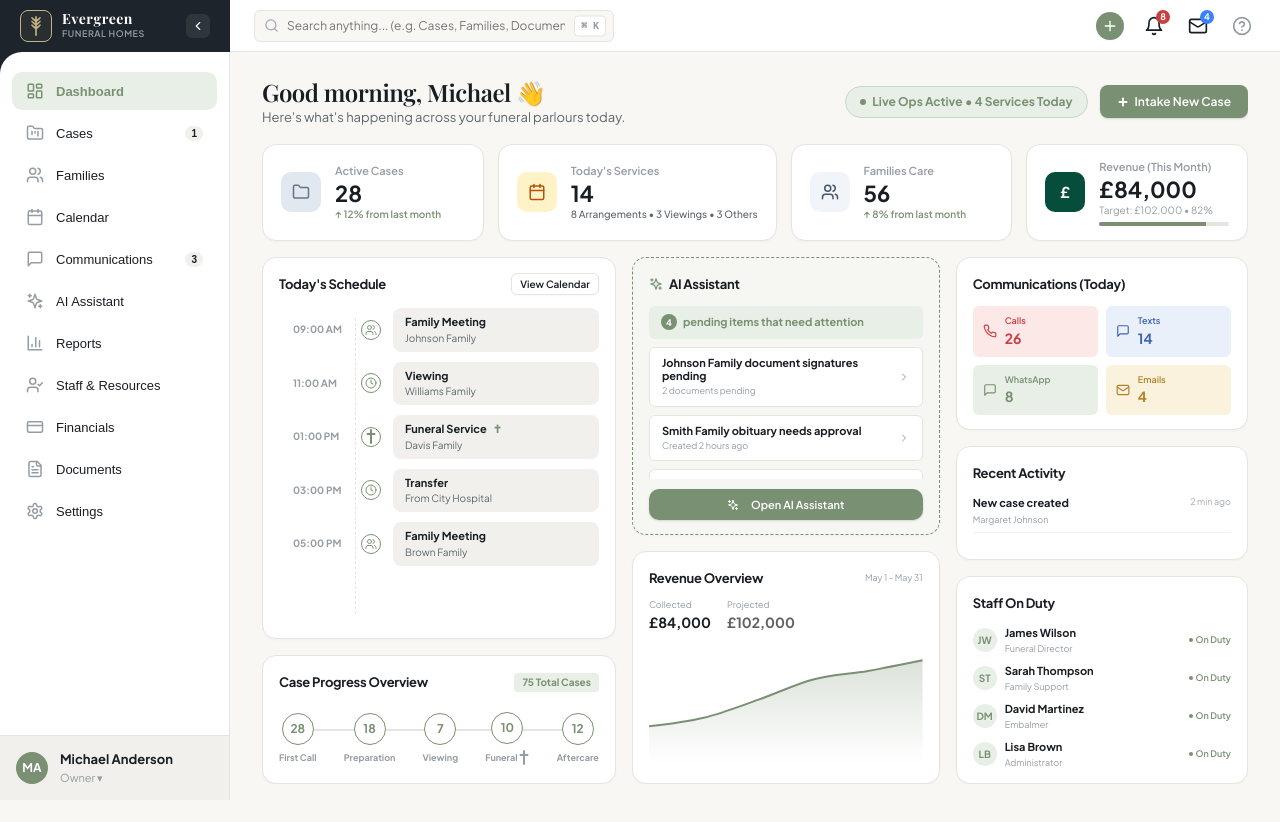
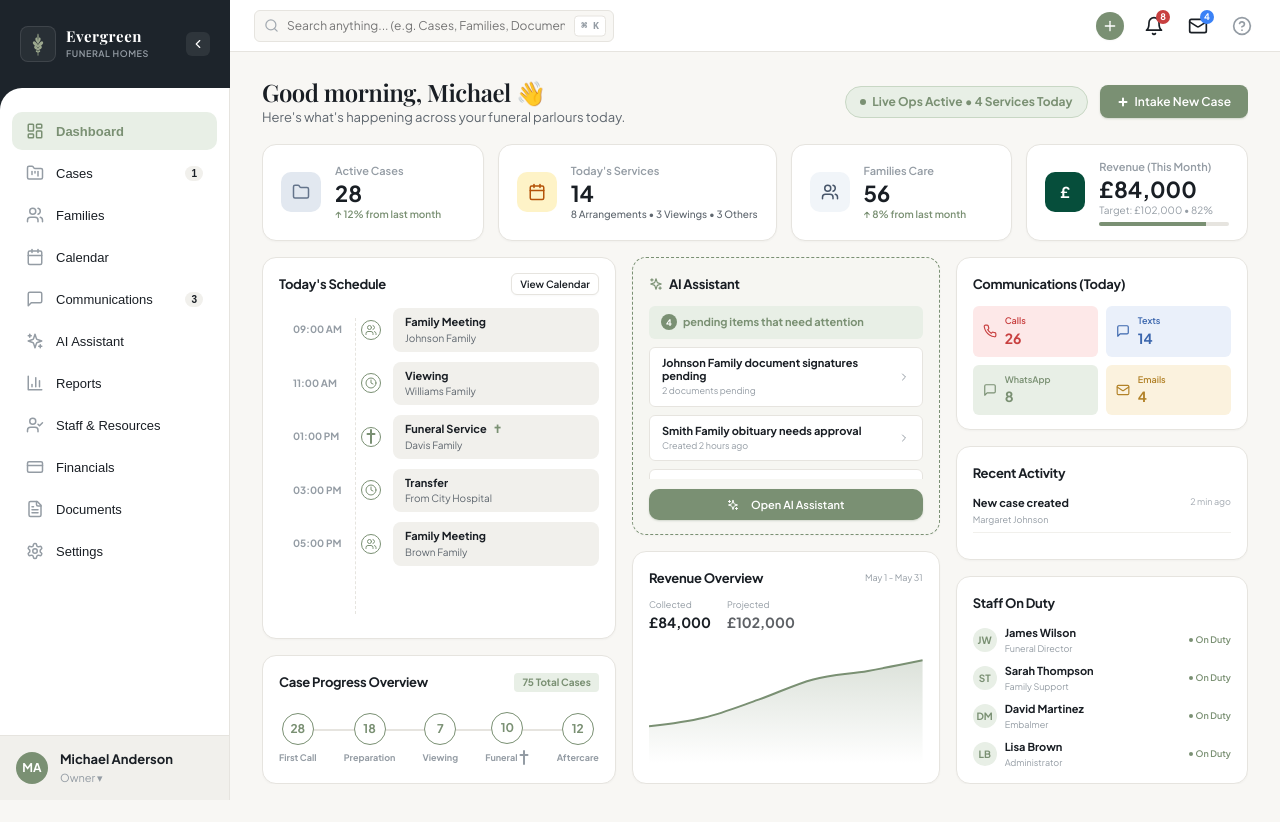
Before and after one commit to sanjaymarwal448-lab/Funeral_CRM, a React (Vite) app: page / in a window 1280 px wide. Built offline with nearby package versions, Linux system fonts and the light colour scheme; a web font is replaced by a local one.

Commit message:
Update Sidebar logo with high-fidelity leaf SVG and enlarge brand header to 88px

```diff
--- a/src/components/layout/Sidebar.tsx
+++ b/src/components/layout/Sidebar.tsx
@@ -45,16 +45,25 @@ export const Sidebar: React.FC = () => {
 
   const sidebarWidth = isSidebarCollapsed ? 'var(--sidebar-collapsed-width)' : 'var(--sidebar-width)';
 
-  // Elegant branching leaf logo SVG matching the luxury logo in the mockup
+  // High-fidelity recreation of the attached branching leaf emblem logo
   const BrandLogo = () => (
-    <svg width="22" height="22" viewBox="0 0 24 24" fill="none" xmlns="http://www.w3.org/2000/svg" style={{ color: 'var(--golden-emblem)' }}>
-      <path d="M12 2C12 2 12 22 12 22" stroke="currentColor" strokeWidth="1.8" strokeLinecap="round"/>
-      <path d="M12 6C14.5 5 16.5 3 16.5 3C16.5 3 14 6 12 7" stroke="currentColor" strokeWidth="1.5" strokeLinecap="round" strokeLinejoin="round"/>
-      <path d="M12 10C14.5 9 16.5 7 16.5 7C16.5 7 14 10 12 11" stroke="currentColor" strokeWidth="1.5" strokeLinecap="round" strokeLinejoin="round"/>
-      <path d="M12 14C14.5 13 16.5 11 16.5 11C16.5 11 14 14 12 15" stroke="currentColor" strokeWidth="1.5" strokeLinecap="round" strokeLinejoin="round"/>
-      <path d="M12 6C9.5 5 7.5 3 7.5 3C7.5 3 10 6 12 7" stroke="currentColor" strokeWidth="1.5" strokeLinecap="round" strokeLinejoin="round"/>
-      <path d="M12 10C9.5 9 7.5 7 7.5 7C7.5 7 10 10 12 11" stroke="currentColor" strokeWidth="1.5" strokeLinecap="round" strokeLinejoin="round"/>
-      <path d="M12 14C9.5 13 7.5 11 7.5 11C7.5 11 10 14 12 15" stroke="currentColor" strokeWidth="1.5" strokeLinecap="round" strokeLinejoin="round"/>
+    <svg viewBox="0 0 100 100" width="28" height="28" fill="none" xmlns="http://www.w3.org/2000/svg" style={{ color: '#9CA88E' }}>
+      {/* Stem */}
+      <path d="M50 90C50 90 50 42 50 15" stroke="currentColor" strokeWidth="3" strokeLinecap="round"/>
+      {/* Top center leaf */}
+      <path d="M50 35C47 25 50 15 50 15C50 15 53 25 50 35Z" fill="currentColor"/>
+      {/* Upper pair of leaves */}
+      <path d="M50 48C39 39 39 30 43 27C47 24 49 33 50 40Z" fill="currentColor"/>
+      <path d="M50 48C61 39 61 30 57 27C53 24 51 33 50 40Z" fill="currentColor"/>
+      {/* Middle pair of leaves */}
+      <path d="M50 62C32 54 28 45 34 41C40 37 46 48 50 55Z" fill="currentColor"/>
+      <path d="M50 62C68 54 72 45 66 41C60 37 54 48 50 55Z" fill="currentColor"/>
+      {/* Lower pair of leaves */}
+      <path d="M50 72C36 68 34 61 38 57C42 53 47 62 50 67Z" fill="currentColor"/>
+      <path d="M50 72C64 68 66 61 62 57C58 53 53 62 50 67Z" fill="currentColor"/>
+      {/* Small lowest pair of leaves */}
+      <path d="M50 80C43 80 40 75 43 73C46 71 48 76 50 78Z" fill="currentColor"/>
+      <path d="M50 80C57 80 60 75 57 73C54 71 52 76 50 78Z" fill="currentColor"/>
     </svg>
   );
 
@@ -73,39 +82,40 @@ export const Sidebar: React.FC = () => {
         flexShrink: 0
       }}
     >
-      {/* Brand Header (Dark luxury slate) */}
+      {/* Brand Header (Dark luxury slate - enlarged to 88px) */}
       <div
         style={{
-          height: 'var(--header-height)',
+          height: '88px',
           display: 'flex',
           alignItems: 'center',
           justifyContent: isSidebarCollapsed ? 'center' : 'space-between',
           padding: isSidebarCollapsed ? '0 12px' : '0 20px',
           backgroundColor: 'var(--bg-sidebar-header)',
-          color: '#ffffff'
+          color: '#ffffff',
+          boxSizing: 'border-box'
         }}
       >
         {!isSidebarCollapsed ? (
           <div style={{ display: 'flex', alignItems: 'center', gap: '10px' }}>
             <div
               style={{
-                width: '32px',
-                height: '32px',
+                width: '36px',
+                height: '36px',
                 borderRadius: '8px',
-                border: '1.5px solid var(--golden-emblem)',
                 display: 'flex',
                 alignItems: 'center',
                 justifyContent: 'center',
-                backgroundColor: 'rgba(197, 179, 130, 0.08)'
+                backgroundColor: 'rgba(255, 255, 255, 0.05)',
+                border: '1px solid rgba(255, 255, 255, 0.1)'
               }}
             >
               <BrandLogo />
             </div>
             <div>
-              <div className="brand-title" style={{ fontSize: '14px', fontWeight: '700', letterSpacing: '0.04em', color: '#ffffff', lineHeight: 1.1 }}>
+              <div className="brand-title" style={{ fontSize: '15px', fontWeight: '700', letterSpacing: '0.04em', color: '#ffffff', lineHeight: 1.1 }}>
                 Evergreen
               </div>
-              <div style={{ fontSize: '9px', color: 'var(--text-muted)', textTransform: 'uppercase', letterSpacing: '0.06em', fontWeight: '600', marginTop: '1px' }}>
+              <div style={{ fontSize: '9px', color: 'var(--text-muted)', textTransform: 'uppercase', letterSpacing: '0.06em', fontWeight: '600', marginTop: '2px' }}>
                 Funeral Homes
               </div>
             </div>
@@ -113,22 +123,22 @@ export const Sidebar: React.FC = () => {
         ) : (
           <div
             style={{
-              width: '36px',
-              height: '36px',
+              width: '38px',
+              height: '38px',
               borderRadius: '8px',
-              border: '1.5px solid var(--golden-emblem)',
               display: 'flex',
               alignItems: 'center',
               justifyContent: 'center',
-              backgroundColor: 'rgba(197, 179, 130, 0.08)'
+              backgroundColor: 'rgba(255, 255, 255, 0.05)'
             }}
           >
             <BrandLogo />
           </div>
         )}
 
+        {!isSidebarCollapsed && (
           <button
-          onClick={() => setIsSidebarCollapsed((prev) => !prev)}
+            onClick={() => setIsSidebarCollapsed(true)}
             style={{
               background: 'rgba(255, 255, 255, 0.08)',
               border: 'none',
@@ -142,10 +152,11 @@ export const Sidebar: React.FC = () => {
               cursor: 'pointer',
               transition: 'all 0.15s'
             }}
-          title={isSidebarCollapsed ? 'Expand Sidebar' : 'Collapse Sidebar'}
+            title="Collapse Sidebar"
           >
-          {isSidebarCollapsed ? <ChevronRight size={14} /> : <ChevronLeft size={14} />}
+            <ChevronLeft size={14} />
           </button>
+        )}
       </div>
 
       {/* Main Body Wrapper (Pure white, with curvy top transition) */}
@@ -161,7 +172,7 @@ export const Sidebar: React.FC = () => {
         }}
       >
         {/* Navigation List */}
-        <div style={{ flex: 1, padding: '20px 12px 16px', overflowY: 'auto' }}>
+        <div style={{ flex: 1, padding: '24px 12px 16px', overflowY: 'auto' }}>
           <nav style={{ display: 'flex', flexDirection: 'column', gap: '4px' }}>
             {navItems.map((item) => {
               const Icon = item.icon;
```
Lines whose indentation alone changed are shown as unchanged.
